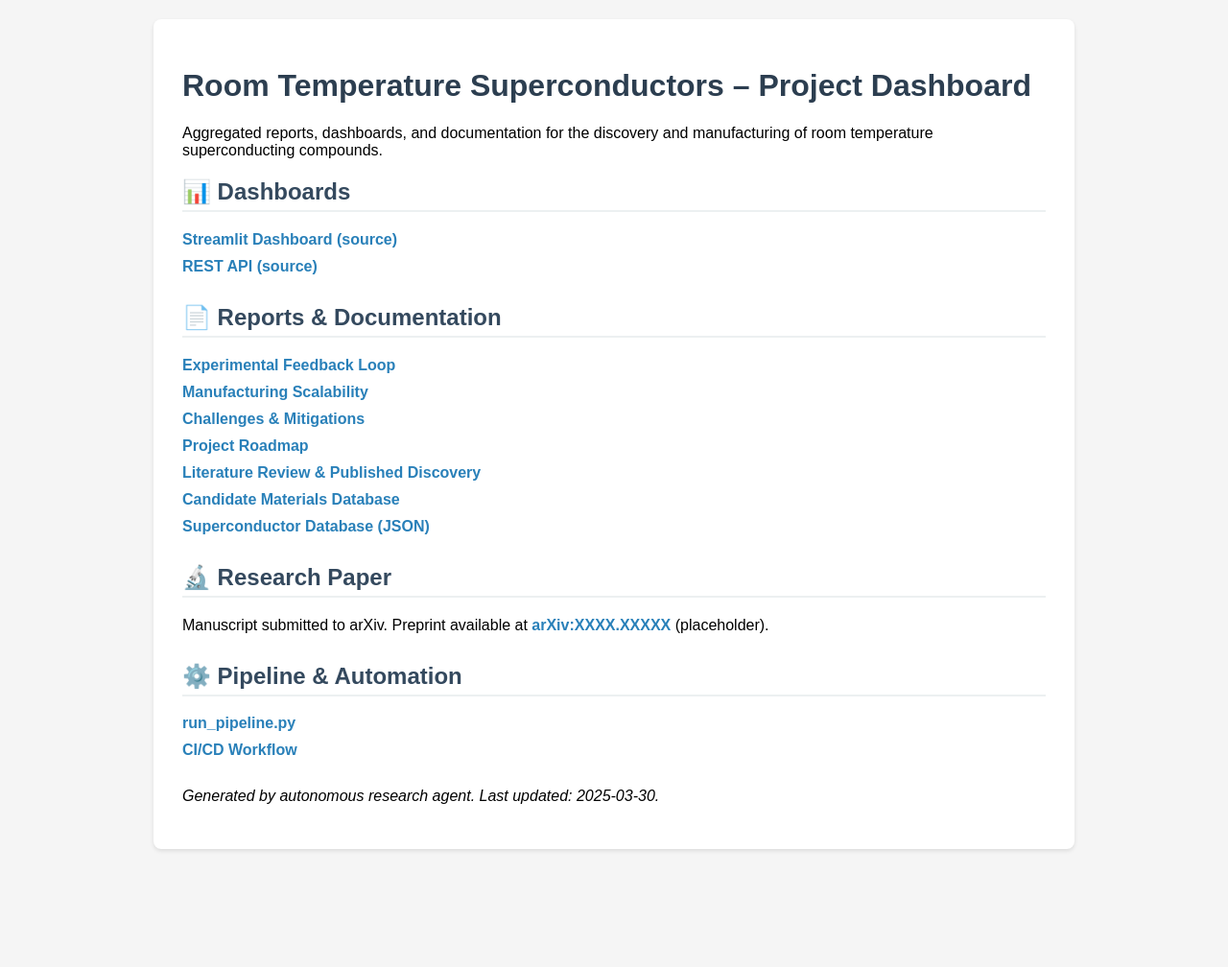
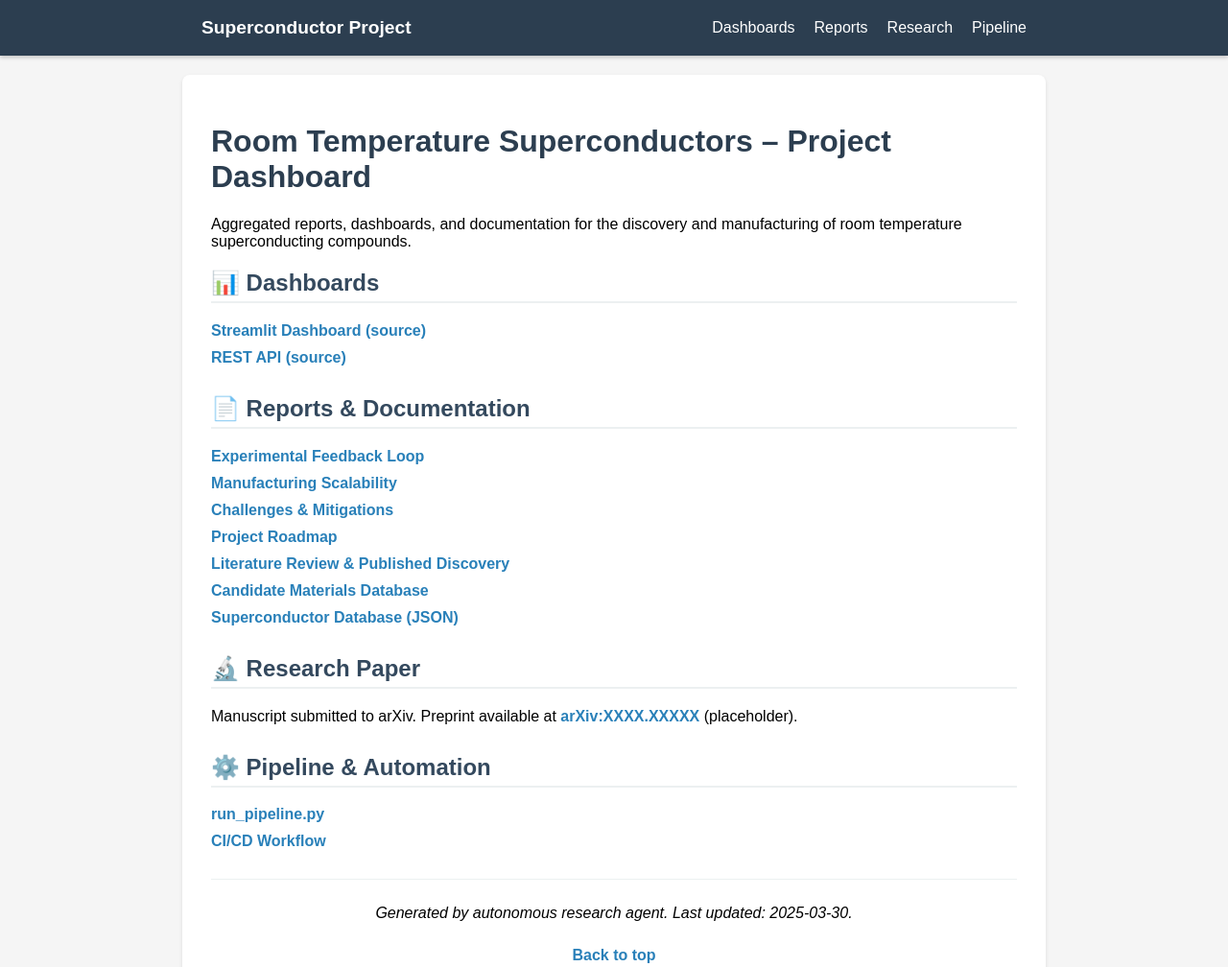
Before and after one commit to kevinkicho/superconducters, a plain HTML site: page docs/_site/index.html in a window 1280 px wide. Shown: the top 1008 px of the page at 96% size. Before the commit the page ends 905 px from the top, so only its background shows below. Drawn offline with Linux system fonts and the light colour scheme.

Commit message:
agent-2: t312

```diff
--- a/docs/_site/index.html
+++ b/docs/_site/index.html
@@ -5,8 +5,46 @@
   <meta name="viewport" content="width=device-width, initial-scale=1.0">
   <title>Room Temperature Superconductors – Project Dashboard</title>
   <style>
-    body { font-family: Arial, sans-serif; margin: 0; padding: 20px; background: #f5f5f5; }
-    .container { max-width: 900px; margin: auto; background: white; padding: 30px; border-radius: 8px; box-shadow: 0 2px 4px rgba(0,0,0,0.1); }
+    * { box-sizing: border-box; }
+    body { font-family: Arial, sans-serif; margin: 0; padding: 0; background: #f5f5f5; }
+    .navbar {
+      background: #2c3e50;
+      color: white;
+      position: sticky;
+      top: 0;
+      z-index: 1000;
+      box-shadow: 0 2px 4px rgba(0,0,0,0.2);
+    }
+    .nav-container {
+      max-width: 900px;
+      margin: 0 auto;
+      display: flex;
+      align-items: center;
+      justify-content: space-between;
+      padding: 10px 20px;
+    }
+    .nav-brand {
+      color: white;
+      text-decoration: none;
+      font-size: 1.2em;
+      font-weight: bold;
+    }
+    .nav-links {
+      list-style: none;
+      display: flex;
+      gap: 20px;
+      margin: 0;
+      padding: 0;
+    }
+    .nav-links li a {
+      color: white;
+      text-decoration: none;
+      font-weight: normal;
+    }
+    .nav-links li a:hover {
+      text-decoration: underline;
+    }
+    .container { max-width: 900px; margin: 20px auto; background: white; padding: 30px; border-radius: 8px; box-shadow: 0 2px 4px rgba(0,0,0,0.1); }
     h1 { color: #2c3e50; }
     h2 { color: #34495e; border-bottom: 2px solid #ecf0f1; padding-bottom: 5px; }
     ul { list-style: none; padding: 0; }
@@ -14,14 +52,27 @@
     a { text-decoration: none; color: #2980b9; font-weight: bold; }
     a:hover { text-decoration: underline; }
     .section { margin-bottom: 30px; }
+    footer { margin-top: 30px; border-top: 1px solid #ecf0f1; padding-top: 10px; text-align: center; }
+    .back-to-top { display: inline-block; margin-top: 10px; }
   </style>
 </head>
 <body>
+  <nav class="navbar">
+    <div class="nav-container">
+      <a href="#" class="nav-brand">Superconductor Project</a>
+      <ul class="nav-links">
+        <li><a href="#dashboards">Dashboards</a></li>
+        <li><a href="#reports">Reports</a></li>
+        <li><a href="#research">Research</a></li>
+        <li><a href="#pipeline">Pipeline</a></li>
+      </ul>
+    </div>
+  </nav>
   <div class="container">
     <h1>Room Temperature Superconductors – Project Dashboard</h1>
     <p>Aggregated reports, dashboards, and documentation for the discovery and manufacturing of room temperature superconducting compounds.</p>
 
-    <div class="section">
+    <div class="section" id="dashboards">
       <h2>📊 Dashboards</h2>
       <ul>
         <li><a href="../dashboards/streamlit_app.py" target="_blank">Streamlit Dashboard (source)</a></li>
@@ -29,7 +80,7 @@
       </ul>
     </div>
 
-    <div class="section">
+    <div class="section" id="reports">
       <h2>📄 Reports & Documentation</h2>
       <ul>
         <li><a href="../experimental_feedback_loop.md" target="_blank">Experimental Feedback Loop</a></li>
@@ -42,12 +93,12 @@
       </ul>
     </div>
 
-    <div class="section">
+    <div class="section" id="research">
       <h2>🔬 Research Paper</h2>
       <p>Manuscript submitted to arXiv. Preprint available at <a href="https://arxiv.org/abs/XXXX.XXXXX" target="_blank">arXiv:XXXX.XXXXX</a> (placeholder).</p>
     </div>
 
-    <div class="section">
+    <div class="section" id="pipeline">
       <h2>⚙️ Pipeline & Automation</h2>
       <ul>
         <li><a href="../run_pipeline.py" target="_blank">run_pipeline.py</a></li>
@@ -57,6 +108,7 @@
 
     <footer>
       <p><em>Generated by autonomous research agent. Last updated: 2025-03-30.</em></p>
+      <p><a href="#" class="back-to-top">Back to top</a></p>
     </footer>
   </div>
 </body>
```
